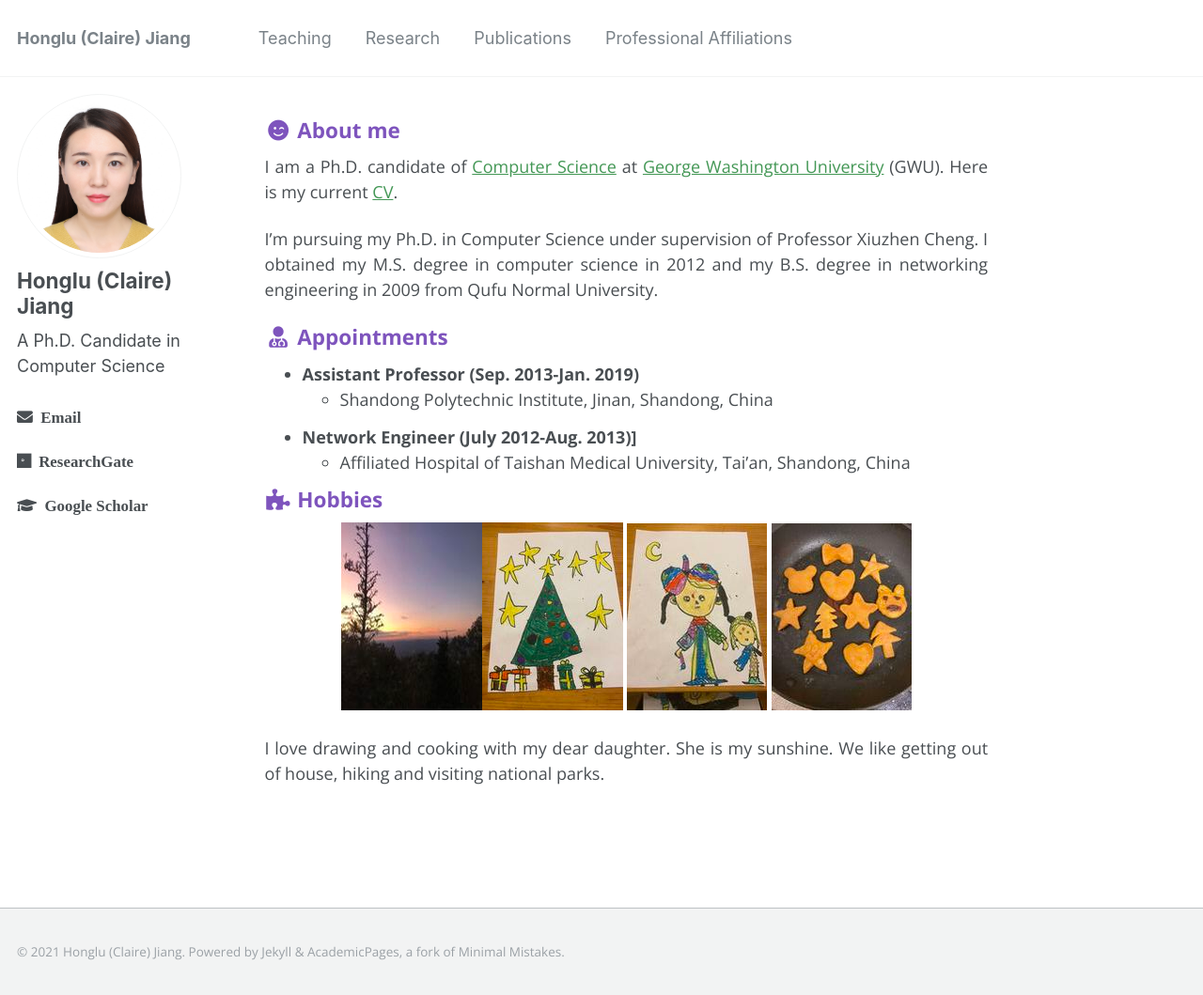
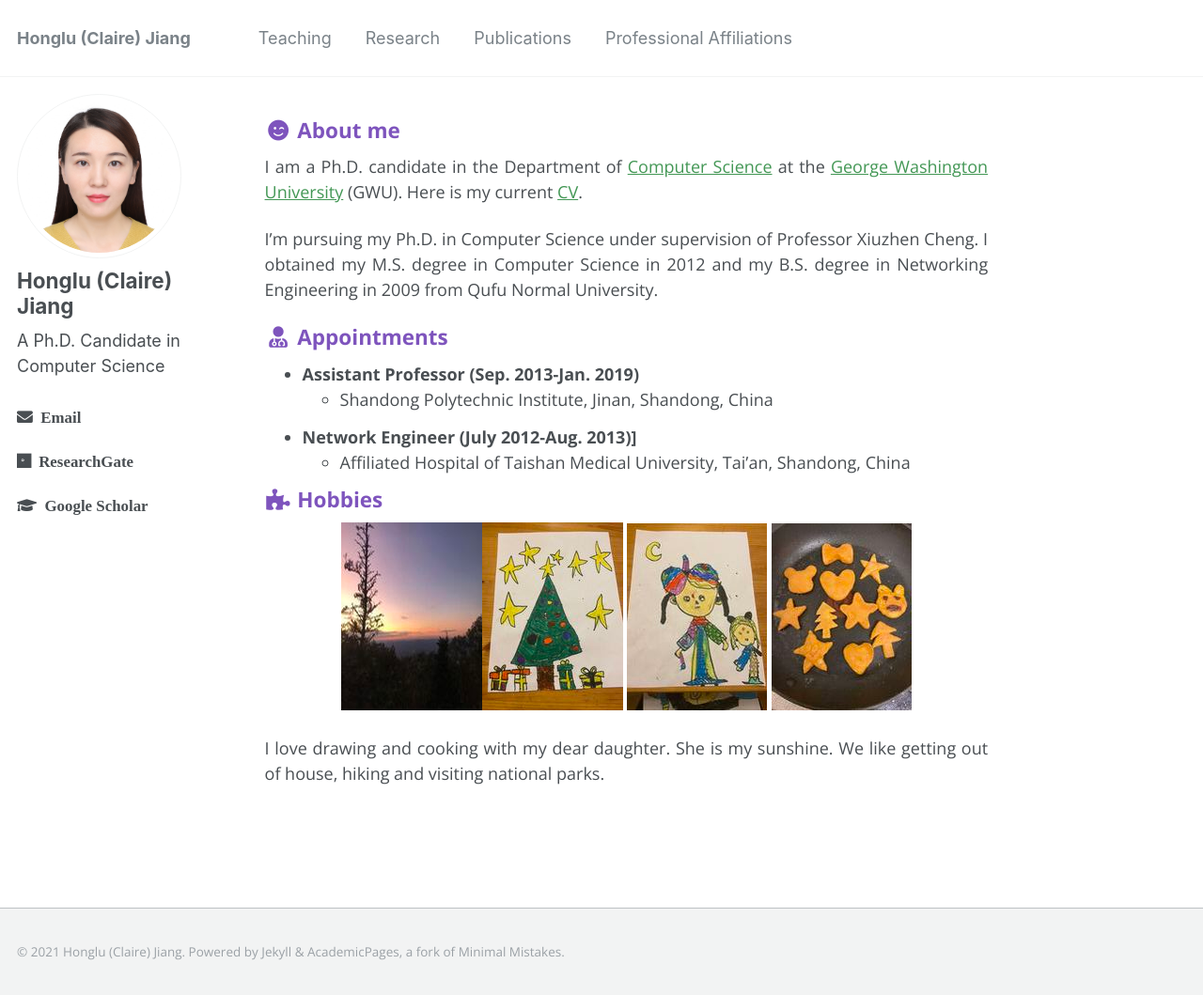
Before and after one commit to hljiang0720/hljiang.github.io, a Jekyll site: the page built from _pages/about.md, in a window 1280 px wide and 1059 px high. Shown: the whole window at 94% size. Built offline with Jekyll 4.4.1, drawn with Linux system fonts in a browser that asks for light colours.

Commit message:
Update about.md

```diff
--- a/_pages/about.md
+++ b/_pages/about.md
@@ -9,9 +9,9 @@ redirect_from:
 ---
 
 ### <i class="fa fa-fw fa-smile-wink" aria-hidden="true"></i> About me
-I am a Ph.D. candidate of [Computer Science](https://www.cs.seas.gwu.edu/) at [George Washington University](https://www.gwu.edu/) (GWU). Here is my current [CV](/files/Honglu Jiang.pdf).
+I am a Ph.D. candidate in the Department of [Computer Science](https://www.cs.seas.gwu.edu/) at the [George Washington University](https://www.gwu.edu/) (GWU). Here is my current [CV](/files/Honglu Jiang.pdf).
 
-I’m pursuing my Ph.D. in Computer Science under supervision of Professor Xiuzhen Cheng. I obtained my M.S. degree in computer science in 2012 and my B.S. degree in networking engineering in 2009 from Qufu Normal University.
+I’m pursuing my Ph.D. in Computer Science under supervision of Professor Xiuzhen Cheng. I obtained my M.S. degree in Computer Science in 2012 and my B.S. degree in Networking Engineering in 2009 from Qufu Normal University.
 
 ### <i class="fa fa-fw fa-user-md" aria-hidden="true"></i> Appointments
 
```
